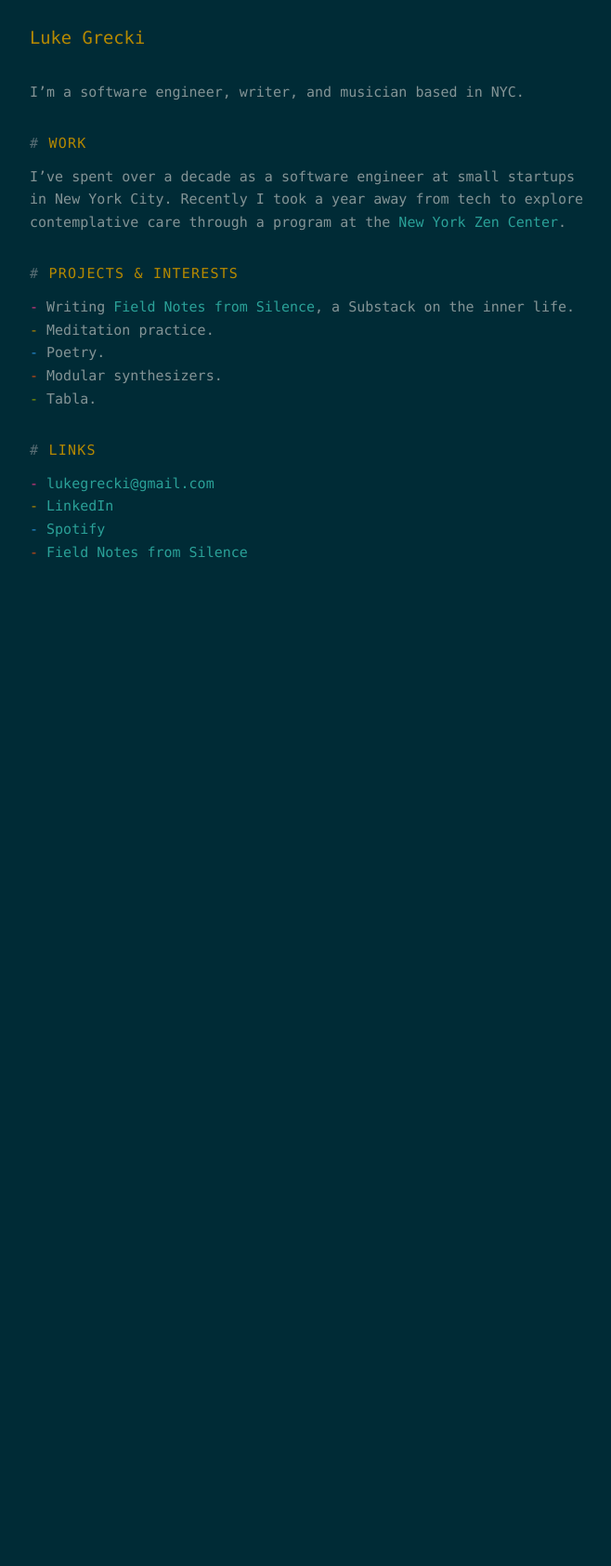
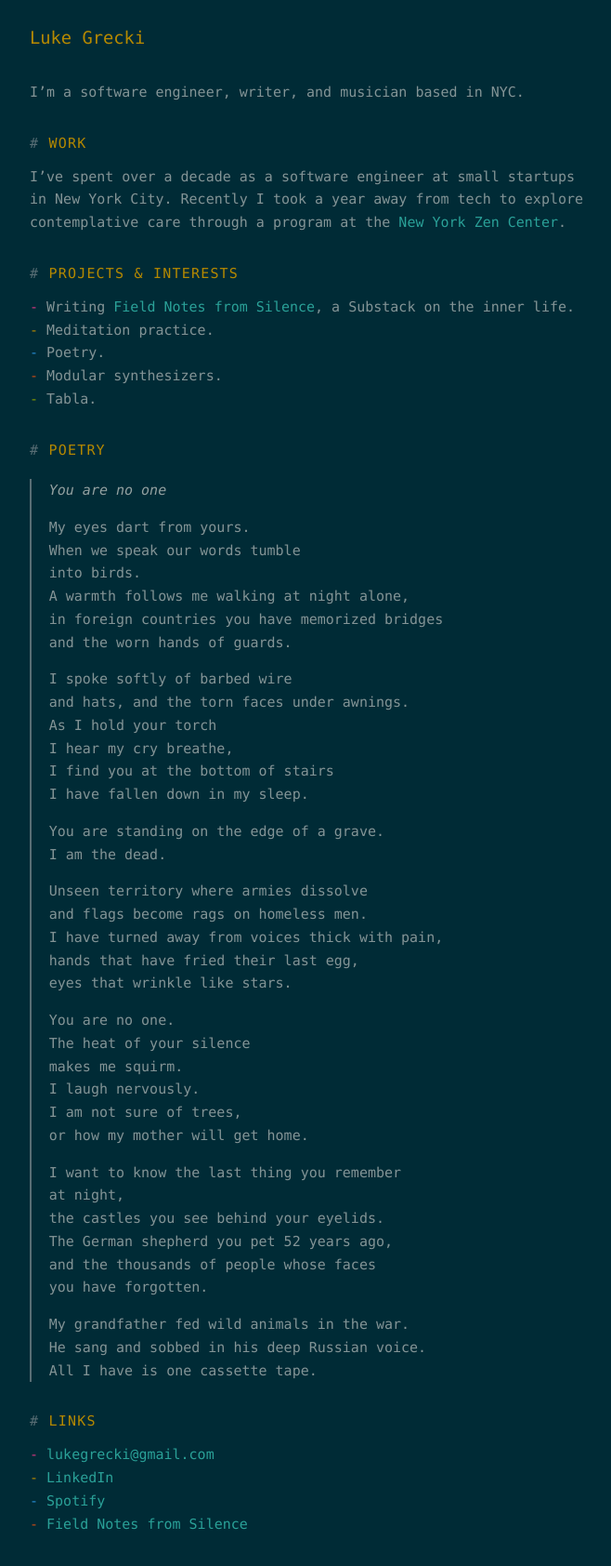
Before and after one commit to lukegrecki/lukegrecki.github.io, a Jekyll site: the page built from index.md, in a window 1280 px wide, cut to the strip 229-1938 px from the top of the page. Shown: the top 1684 px of the strip at 93% size, without its empty margins (308-966 px from the left). Built offline with Jekyll 4.4.1, drawn with Linux system fonts in a browser that asks for light colours; before the commit the page ends 900 px from its top, so only the background shows below that.

Commit message:
Add poem to homepage

```diff
--- a/assets/css/style.css
+++ b/assets/css/style.css
@@ -120,6 +120,33 @@ a:hover {
   color: #002b36;
 }
 
+.poem {
+  margin: 1.25rem 0;
+  padding-left: 1.25rem;
+  border-left: 2px solid var(--muted);
+  transition: border-color 0.2s ease;
+}
+
+.poem:hover {
+  border-color: var(--accent);
+}
+
+.poem figcaption {
+  color: var(--emph);
+  font-style: italic;
+  margin-bottom: 1rem;
+}
+
+.poem p {
+  white-space: pre-line;
+  margin-bottom: 1rem;
+  color: var(--fg);
+}
+
+.poem p:last-child {
+  margin-bottom: 0;
+}
+
 .reeds {
   display: block;
   width: 100%;
--- a/index.md
+++ b/index.md
@@ -21,6 +21,46 @@ I've spent over a decade as a software engineer at small startups in New York Ci
 - Modular synthesizers.
 - Tabla.
 
+## Poetry
+
+<figure class="poem">
+  <figcaption>You are no one</figcaption>
+  <p>My eyes dart from yours.
+When we speak our words tumble
+into birds.
+A warmth follows me walking at night alone,
+in foreign countries you have memorized bridges
+and the worn hands of guards.</p>
+  <p>I spoke softly of barbed wire
+and hats, and the torn faces under awnings.
+As I hold your torch
+I hear my cry breathe,
+I find you at the bottom of stairs
+I have fallen down in my sleep.</p>
+  <p>You are standing on the edge of a grave.
+I am the dead.</p>
+  <p>Unseen territory where armies dissolve
+and flags become rags on homeless men.
+I have turned away from voices thick with pain,
+hands that have fried their last egg,
+eyes that wrinkle like stars.</p>
+  <p>You are no one.
+The heat of your silence
+makes me squirm.
+I laugh nervously.
+I am not sure of trees,
+or how my mother will get home.</p>
+  <p>I want to know the last thing you remember
+at night,
+the castles you see behind your eyelids.
+The German shepherd you pet 52 years ago,
+and the thousands of people whose faces
+you have forgotten.</p>
+  <p>My grandfather fed wild animals in the war.
+He sang and sobbed in his deep Russian voice.
+All I have is one cassette tape.</p>
+</figure>
+
 ## Links
 
 <ul>
```
